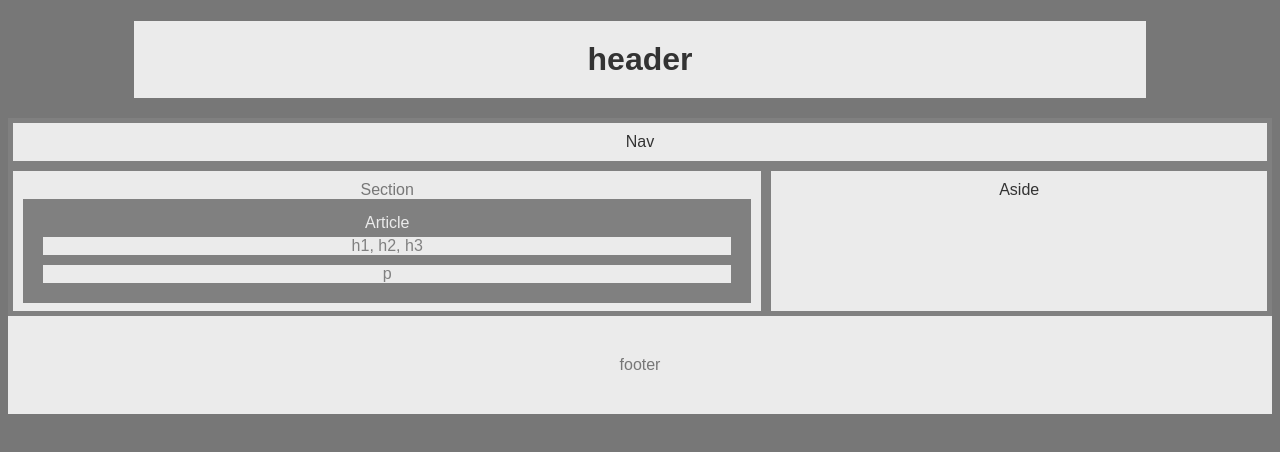
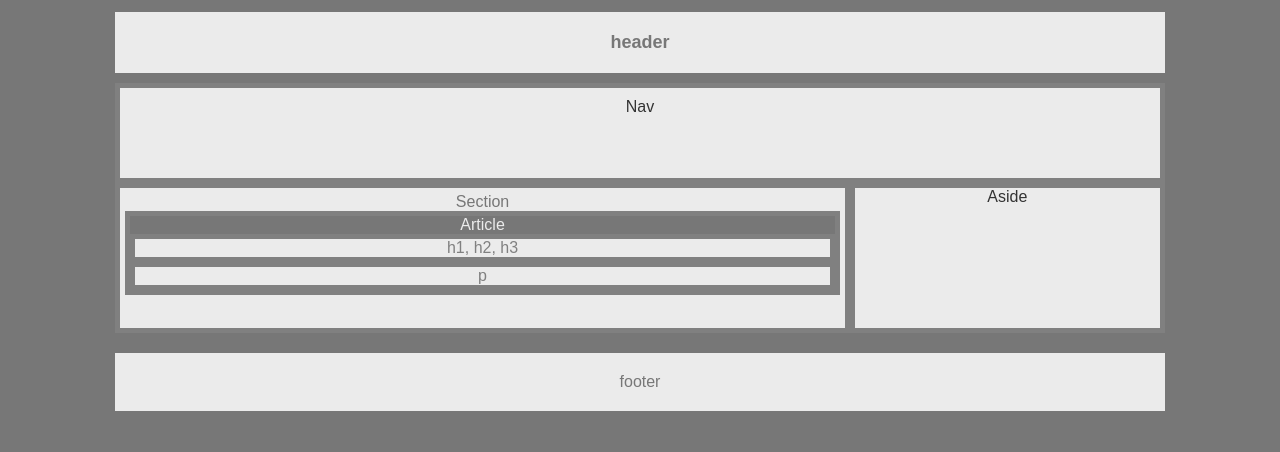
Before and after one commit to paulwinfieldrogers/HW-Wireframe, a plain HTML site: page index.html in a window 1280 px wide. Drawn offline with Linux system fonts and the light colour scheme.

Commit message:
Close as I can get it for now

```diff
--- a/index.html
+++ b/index.html
@@ -7,29 +7,27 @@
   <link rel="stylesheet" type="text/css" href="style.css">
 </head>
 
-<body class=body>
+<body class="container">
 
-    <h1 class="hnsaf">
-    header
-    </h1>
+    <h1>header</h1>
 
     <div class="hnsaf">
-      <div id ="nav">Nav
+      <div id="nav">Nav</div>
     </div>
 
-    <div id ="section">Section
+    <div id="section">Section
       <div id="article">Article
         <div id="head-tags">h1, h2, h3</div>
         <div id="p">p</div>
       </div>
     </div>
 
-          <div class = "hnsaf">
-              <div id ="aside">Aside
+    <div class="hnsaf">
+      <div id="aside">Aside</div>
     </div>
 
-  <div id ="footer">footer</div>
-
+    <div id="footer">footer</div>
+  </div>
 </body>
 
 </html>
--- a/style.css
+++ b/style.css
@@ -7,23 +7,30 @@
   text-align: center;
 }
 
+.container {
+  margin-left: 9%;
+  margin-right: 9%;
+}
+
 body {
   font-family: 'Arial', 'Helvetica Neue', Helvetica, sans-serif;
   color: #777;
   background-color: #777;
   width: '960px';
-  font-size: '18px'
-}
-
-.hnsaf {background-color: #ebebeb
+  font-size: '18px';
+  margin-right: 70;
+  margin-left: 70;
 }
 
   h1 {
     padding: 20px;
-    margin-bottom: 20px;
-    margin-right: 10%;
-    margin-left: 10%;
-    color: #333;
+    margin-bottom: 10px;
+    /* margin-right: 9.5%;
+    margin-left: 9.5%; */
+    color: #777;
+    background:#ebebeb;
+    font-size: 18px;
+    font-family: 'Arial', 'Helvetica Neue', Helvetica, sans-serif;
 }
 
 
@@ -32,35 +39,40 @@ body {
     font-size: 100;
     padding: 10px;
     border: 5px solid gray;
-    margin: 0;
+    height: 100px;
+    background: #ebebeb;
+    /* margin-right: 9%; */
+    /* margin-left: 9%; */
 }
 
 #section {
   margin-bottom: 20px;
-  padding: 10px;
+  padding: 5px;
   border: 5px solid gray;
-  width:60%;
+  width:70%;
   float:left;
   clear: right;
-  height: 150px
+  height: 150px;
+  background: #ebebeb;
+  /* margin-left: 9%; */
   }
 
   #aside {
     color: #333;
     font-size: 100;
-    padding: 10px;
     border: 5px solid gray;
     float: left;
-    width: 40%;
-    height: 150px
+    width: 30%;
+    height: 150px;
+    background: #ebebeb;
+    /* margin-right: 9%; */
   }
 
   #article {
     width: 10%;
-    padding: 10px;
     border: 5px solid gray;
     width: 100%;
-    background-color: gray;
+    background-color: #777;
     color: #ebebeb;
 
     }
@@ -77,9 +89,10 @@ body {
 }
 
 #footer {
-  padding: 20px;
-  margin-bottom: 20px;
-  clear: both;
+  padding: 20px 0;
+  background: #ebebeb;
+  /* /* margin-right: 9%; */
+  /* margin-left: 9%; */
   display: inline-block;
-  width:100%;
+  width: 100%;
 }
```
Lines whose indentation alone changed are shown as unchanged.
